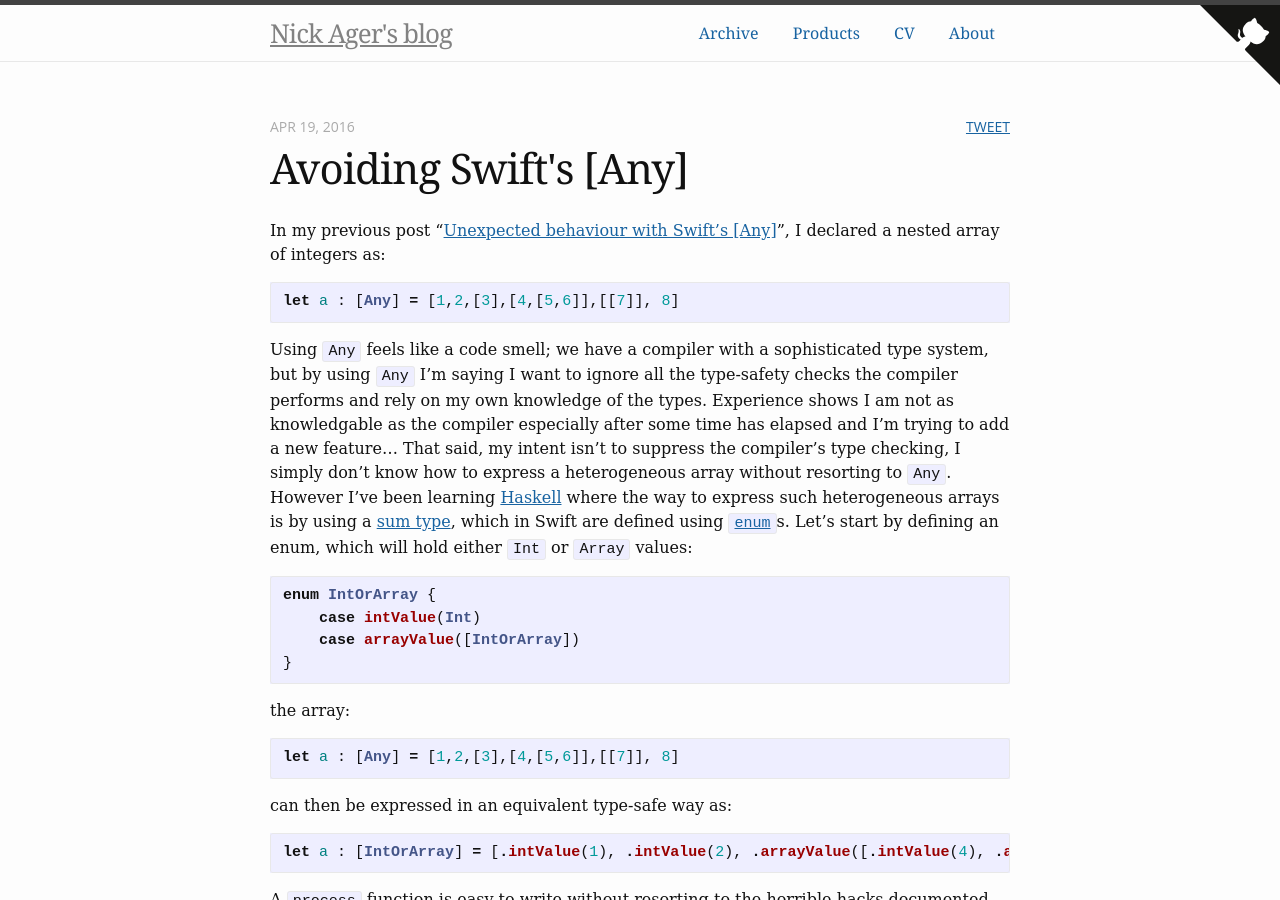
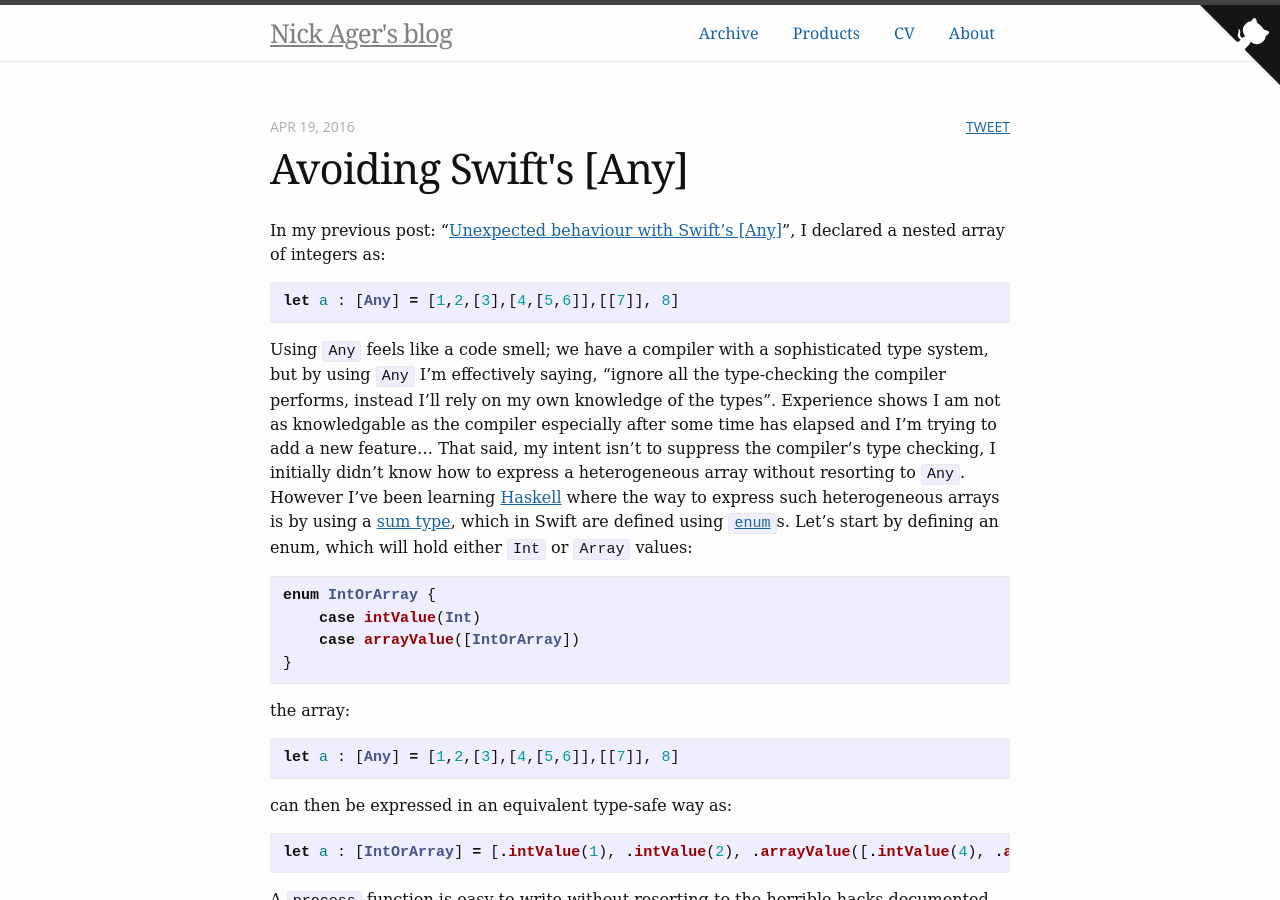
Before and after one commit to NickAger/nickager.github.io, a Jekyll site: the page built from _posts/2016-04-20-avoiding-any-arrays.md, in a window 1280 px wide and 900 px high. Built offline with Jekyll 4.4.1, drawn with Linux system fonts in a browser that asks for light colours; some web fonts are replaced; comment, search, counter and statistics services are not loaded; some of the changed text lies outside the part shown.

Commit message:
rewording

````diff
--- a/_posts/2016-04-20-avoiding-any-arrays.md
+++ b/_posts/2016-04-20-avoiding-any-arrays.md
@@ -4,13 +4,13 @@ title: "Avoiding Swift's [Any]"
 date: 2016-04-19
 excerpt_separator: <!--more-->
 ---
-In my previous post "[Unexpected behaviour with Swift's [Any]]({% post_url 2016-04-19-swift-any-arrays %})", I declared a nested array of integers as:
+In my previous post: "[Unexpected behaviour with Swift's [Any]]({% post_url 2016-04-19-swift-any-arrays %})", I declared a nested array of integers as:
 
 ```swift
 let a : [Any] = [1,2,[3],[4,[5,6]],[[7]], 8]
 ```
 
-Using `Any` feels like a code smell; we have a compiler with a sophisticated type system, but by using `Any` I'm saying I want to ignore all the type-safety checks the compiler performs and rely on my own knowledge of the types. Experience shows I am not as knowledgable as the compiler especially after some time has elapsed and I'm trying to add a new feature... <!--more-->That said, my intent isn't to suppress the compiler's type checking, I simply don't know how to express a heterogeneous array without resorting to `Any`. However I've been learning [Haskell](https://www.haskell.org) where the way to express such heterogeneous arrays is by using a [sum type](https://en.wikipedia.org/wiki/Tagged_union), which in Swift are defined using [`enum`](https://developer.apple.com/library/ios/documentation/Swift/Conceptual/Swift_Programming_Language/Enumerations.html)s. Let's start by defining an enum, which will hold either `Int` or `Array` values:
+Using `Any` feels like a code smell; we have a compiler with a sophisticated type system, but by using `Any` I'm effectively saying, "ignore all the type-checking the compiler performs, instead I'll rely on my own knowledge of the types". Experience shows I am not as knowledgable as the compiler especially after some time has elapsed and I'm trying to add a new feature... <!--more-->That said, my intent isn't to suppress the compiler's type checking, I initially didn't know how to express a heterogeneous array without resorting to `Any`. However I've been learning [Haskell](https://www.haskell.org) where the way to express such heterogeneous arrays is by using a [sum type](https://en.wikipedia.org/wiki/Tagged_union), which in Swift are defined using [`enum`](https://developer.apple.com/library/ios/documentation/Swift/Conceptual/Swift_Programming_Language/Enumerations.html)s. Let's start by defining an enum, which will hold either `Int` or `Array` values:
 
 ```swift
 enum IntOrArray {
@@ -41,7 +41,6 @@ func process(anArray : [IntOrArray]) {
             print("intValue = \(intValue)")
         case .arrayValue(let arrayValue):
             process(arrayValue)
-
         }
     }
 }
````
Also changed, not shown: other parts of _posts/2016-04-20-avoiding-any-arrays.md (+1 -1 lines).
